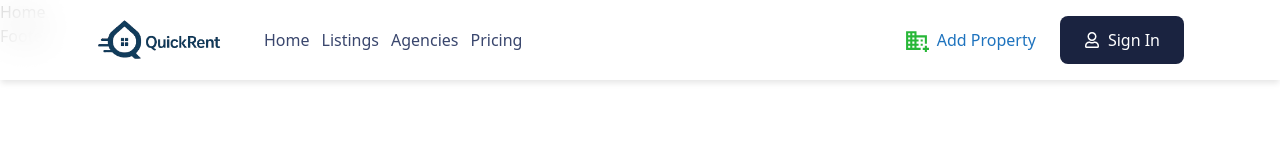
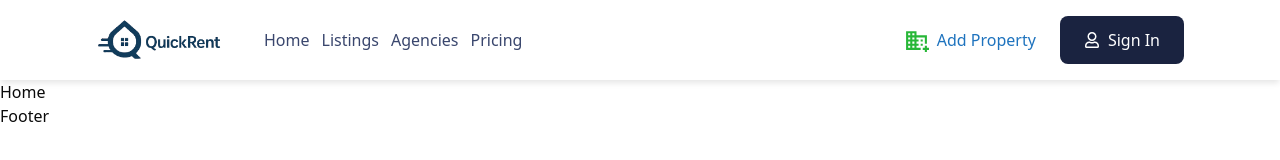
Before and after one commit to EucTech/quickrent, a Next.js app: page / in a window 1280 px wide. Shown: the top 160 px of the page. Built offline with nearby package versions, Linux system fonts and the light colour scheme.

Commit message:
created layout wrapper

```diff
--- a/src/components/LayoutWrapper.tsx
+++ b/src/components/LayoutWrapper.tsx
@@ -18,7 +18,9 @@ const LayoutWrapper: React.FC<LayoutWrapperProps> = ({ children }) => {
       ) : (
         <>
           <Navbar />
+          <div className="pt-[5em]">
           {children}
+          </div>
           <Footer />
         </>
       )}
```
